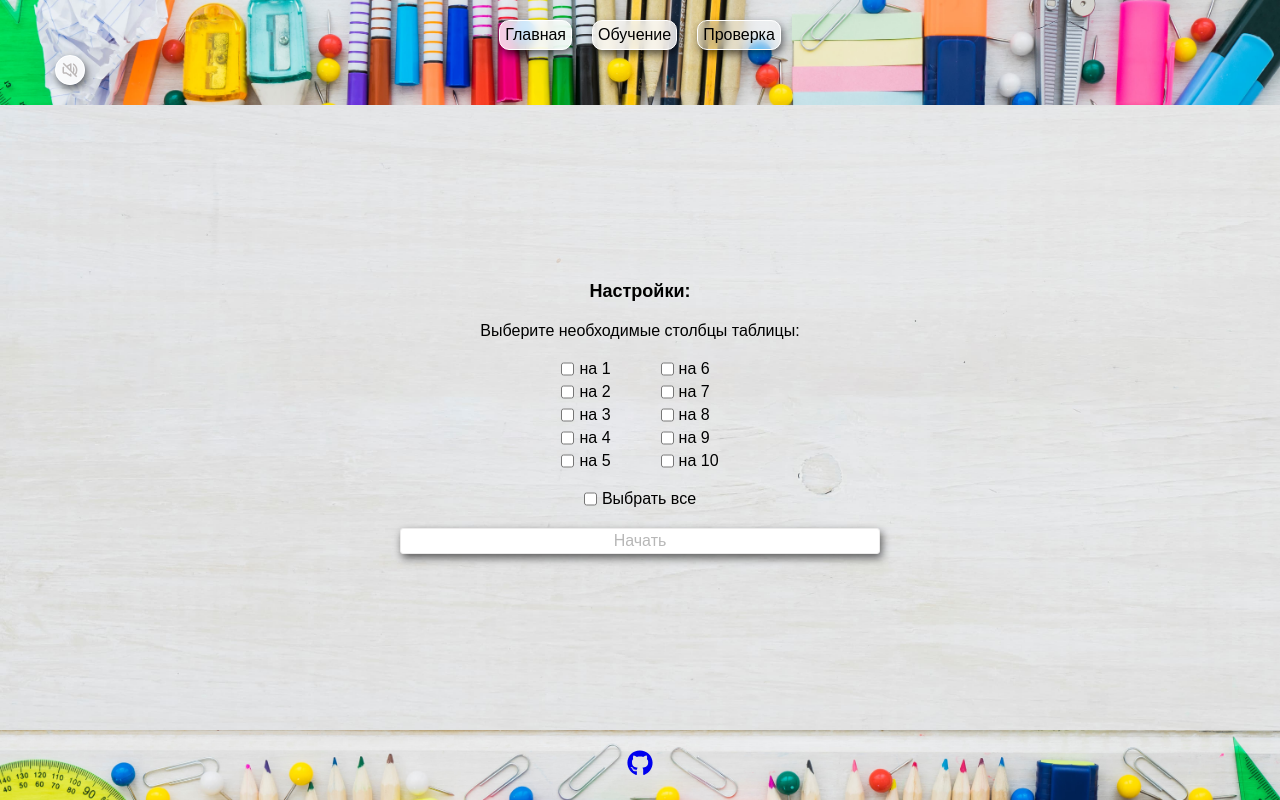
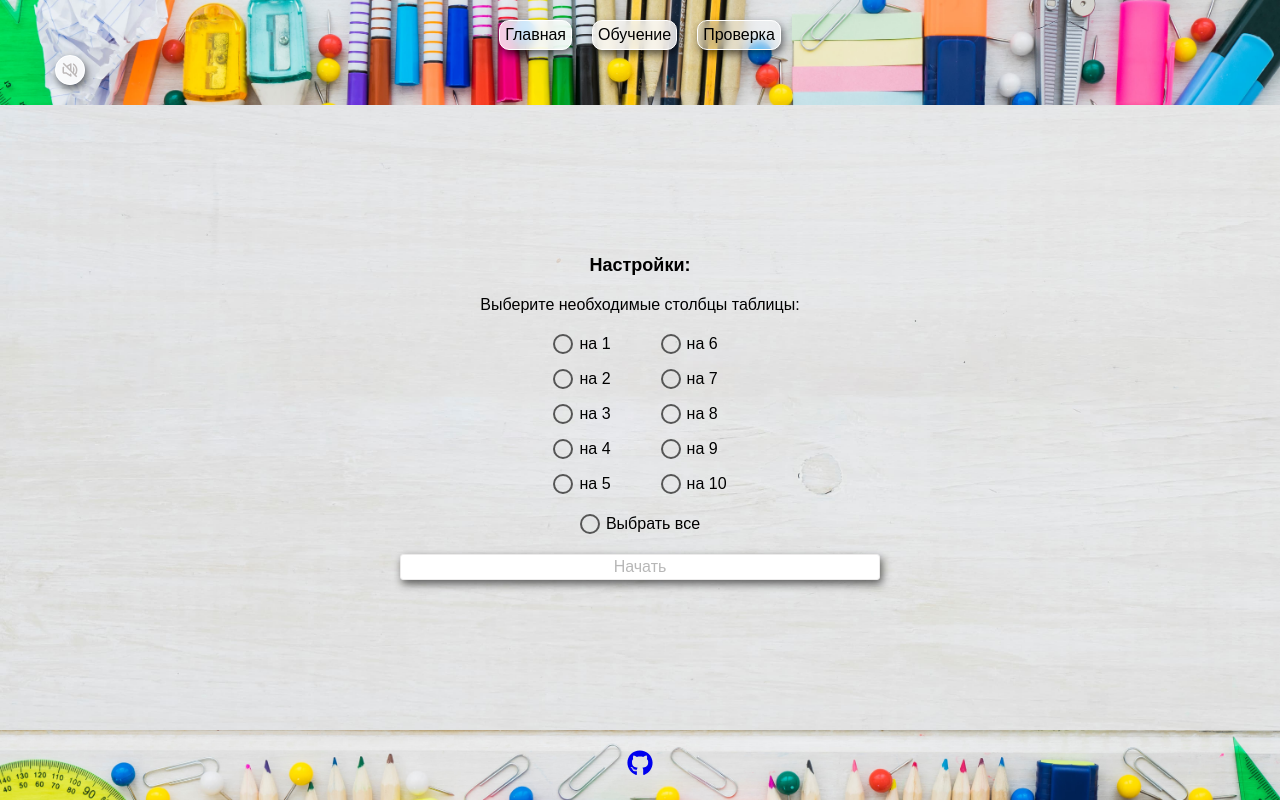
Before and after one commit to Andrgoit/multiplication-table, a React (Vite) app: page /testing in a window 1280 px wide. Built offline with nearby package versions, Linux system fonts and the light colour scheme.

Commit message:
add styling checkbox

```diff
--- a/src/components/SettingsTestPage/SettingsTestPage.jsx
+++ b/src/components/SettingsTestPage/SettingsTestPage.jsx
@@ -51,7 +51,7 @@ export default function SettingsTestPage({ settingsHandler }) {
                 name="number"
                 onChange={checkboxHandler}
               />
-              на 1
+              <span>на 1</span>
             </label>
             <label>
               <input
@@ -61,7 +61,7 @@ export default function SettingsTestPage({ settingsHandler }) {
                 value={2}
                 onChange={checkboxHandler}
               />
-              на 2
+              <span>на 2</span>
             </label>
             <label>
               <input
@@ -71,7 +71,7 @@ export default function SettingsTestPage({ settingsHandler }) {
                 value={3}
                 onChange={checkboxHandler}
               />
-              на 3
+              <span>на 3</span>
             </label>
             <label>
               <input
@@ -81,7 +81,7 @@ export default function SettingsTestPage({ settingsHandler }) {
                 value={4}
                 onChange={checkboxHandler}
               />
-              на 4
+              <span>на 4</span>
             </label>
             <label>
               <input
@@ -91,7 +91,7 @@ export default function SettingsTestPage({ settingsHandler }) {
                 value={5}
                 onChange={checkboxHandler}
               />
-              на 5
+              <span>на 5</span>
             </label>
           </div>
           <div className={styles.column}>
@@ -103,7 +103,7 @@ export default function SettingsTestPage({ settingsHandler }) {
                 value={6}
                 onChange={checkboxHandler}
               />
-              на 6
+              <span>на 6</span>
             </label>
             <label>
               <input
@@ -113,7 +113,7 @@ export default function SettingsTestPage({ settingsHandler }) {
                 value={7}
                 onChange={checkboxHandler}
               />
-              на 7
+              <span>на 7</span>
             </label>
             <label>
               <input
@@ -123,7 +123,7 @@ export default function SettingsTestPage({ settingsHandler }) {
                 value={8}
                 onChange={checkboxHandler}
               />
-              на 8
+              <span>на 8</span>
             </label>
             <label>
               <input
@@ -133,7 +133,7 @@ export default function SettingsTestPage({ settingsHandler }) {
                 value={9}
                 onChange={checkboxHandler}
               />
-              на 9
+              <span>на 9</span>
             </label>
             <label>
               <input
@@ -143,7 +143,7 @@ export default function SettingsTestPage({ settingsHandler }) {
                 value={10}
                 onChange={checkboxHandler}
               />
-              на 10
+              <span>на 10</span>
             </label>
           </div>
         </div>
@@ -155,7 +155,7 @@ export default function SettingsTestPage({ settingsHandler }) {
             value="all"
             onChange={allCheckboxHandler}
           />
-          {isAllChacked ? "Снять все" : "Выбрать все"}
+          <span>{isAllChacked ? "Снять все" : "Выбрать все"}</span>
         </label>
 
         <button
--- a/src/components/SettingsTestPage/SettingsTestPage.module.css
+++ b/src/components/SettingsTestPage/SettingsTestPage.module.css
@@ -40,13 +40,50 @@
   justify-content: center;
   gap: 50px;
 }
-.form label {
+/* .form label {
   display: flex;
   gap: 5px;
-}
+} */
 
 .column {
   display: flex;
   flex-direction: column;
-  gap: 5px;
+  gap: 15px;
 }
+
+input[type="checkbox"] {
+  position: absolute;
+  opacity: 0;
+  width: 0;
+  height: 0;
+}
+
+label {
+  display: flex;
+  align-items: center;
+  cursor: pointer;
+  user-select: none;
+  font-size: 16px;
+  position: relative;
+}
+
+label > span {
+  display: flex;
+  align-items: center;
+}
+label span::before {
+  content: "";
+  display: inline-block;
+  width: 20px;
+  height: 20px;
+  border: 2px solid #555;
+  border-radius: 50%;
+  box-sizing: border-box;
+  transition: border-color 0.2s;
+  margin-right: 6px;
+}
+
+input[type="checkbox"]:checked + span::before {
+  border-color: #007bff;
+  background: radial-gradient(circle, #007bff 40%, transparent 41%);
+}
```
Also changed, not shown: public/demo4.JPG, 1 other file (tests, documents, lock files or other folders).
